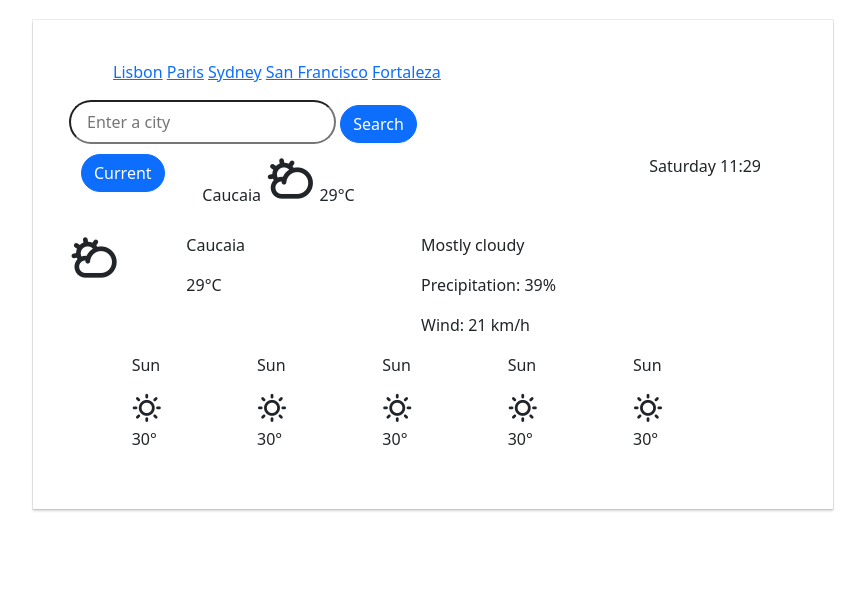
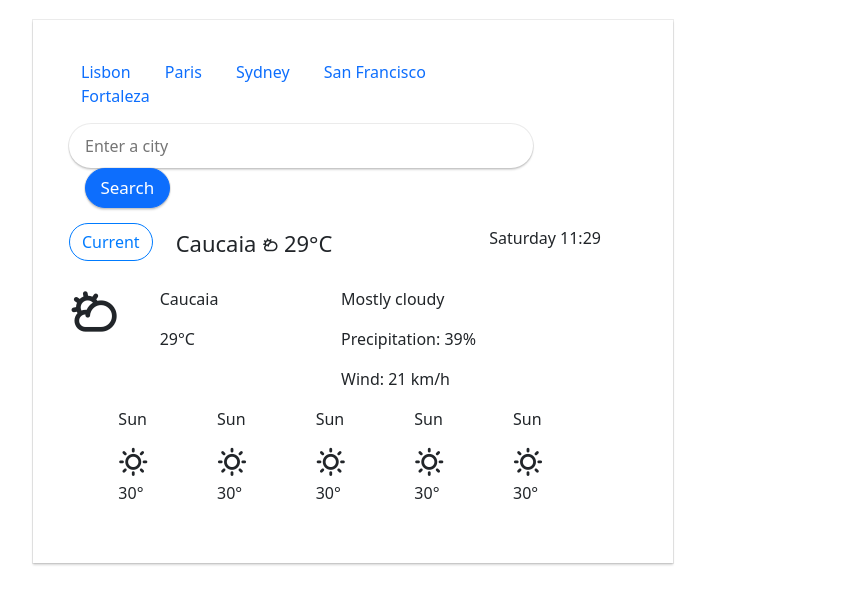
Before and after one commit to Myhr5/SheCodes-Plus-Week-2-Challenge, a plain HTML site: page index.html in a window 1280 px wide. Shown: the whole page, without its empty margins (49-914 px from the left). Drawn offline with nearby package versions, Linux system fonts and the light colour scheme.

Commit message:
estilização

```diff
--- a/style.css
+++ b/style.css
@@ -1,18 +1,42 @@
+:root {
+  --dark_blue: #070f4e;
+  --blue: #007bff;
+  --green: #3ab1c8;
+  --white: #ffffff;
+  --dirty_white: #f5ebeb;
+  --font_color: #878787;
+}
+
 #weather_container {
-  padding: 40px 36px 42px;
+  padding: 2.5rem 2.25rem 2.625rem;
   box-shadow: 0 2px 2px 0 rgba(0, 0, 0, 0.16), 0 0 0 1px rgba(0, 0, 0, 0.08);
-  max-width: 800px;
-  margin: 20px 0;
+  max-width: 40rem;
+  margin: 1.25rem 0;
 }
 
 header {
   margin: 0 6.15rem 0.625rem 0.75rem;
 }
 
+ul {
+  padding-left: 0;
+  list-style: none;
+}
+
+a {
+  padding-right: 30px;
+  font-size: 1rem;
+  text-decoration: none;
+}
+
 #city {
-  max-width: 640px;
+  border: none;
+  box-shadow: 0 2px 2px 0 rgba(0, 0, 0, 0.16), 0 0 0 1px rgba(0, 0, 0, 0.08);
+  height: 2.75rem;
+  outline: 0;
+  width: 29rem;
   display: inline-block;
-  border-radius: 200px;
+  border-radius: 12.5rem;
   padding: 0.5rem 1rem;
 }
 
@@ -21,12 +45,49 @@ header {
   border-radius: 200px;
 }
 
+.search {
+  box-shadow: 0 2px 2px 0 rgba(0, 0, 0, 0.16), 0 0 0 1px rgba(0, 0, 0, 0.08);
+  margin-left: 1rem;
+  padding: 0.4rem 0.9rem;
+  font-size: 17px;
+}
+
+#current_button {
+  padding-left: 0;
+}
+
+.current {
+  background-color: transparent;
+  color: var(--blue);
+  border: 1px solid var(--blue);
+}
+
+.current:hover {
+  cursor: pointer;
+  background-color: var(--dirty_white);
+  color: var(--blue);
+  border: 1px solid var(--blue);
+}
+
 #weather_screen_header {
-  margin: 10px auto;
+  margin: 15px auto;
+}
+
+#current_city_weather p {
+  position: relative;
+  font-size: 22px;
+  top: 3.5px;
+  font-weight: 500;
+}
+
+#current_city_weather i {
+  font-size: 16px;
 }
 
 #current_time {
   text-align: right;
+  position: relative;
+  top: 3px;
 }
 
 .ph-cloud-sun {
```
